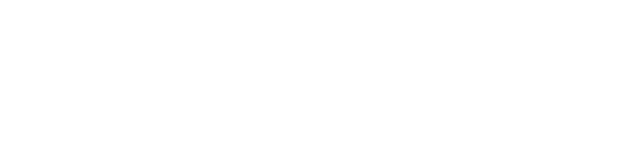
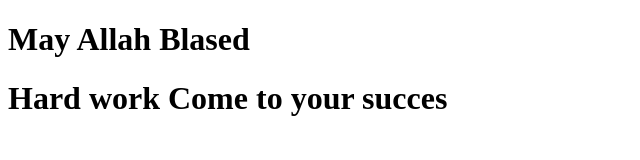
Before and after one commit to sabbir299/my-first-repo, a plain HTML site: page index.html in a window 1280 px wide. Shown: the whole page, without its empty margins (0-640 px from the left). Drawn offline with Linux system fonts and the light colour scheme.

Commit message:
added header

```diff
--- a/index.html
+++ b/index.html
@@ -7,6 +7,7 @@
    <title>My Second Repo</title>
 </head>
 <body>
-
+   <h1>May Allah Blased </h1>
+   <h1>Hard work Come to your succes</h1>
 </body>
 </html>
```
